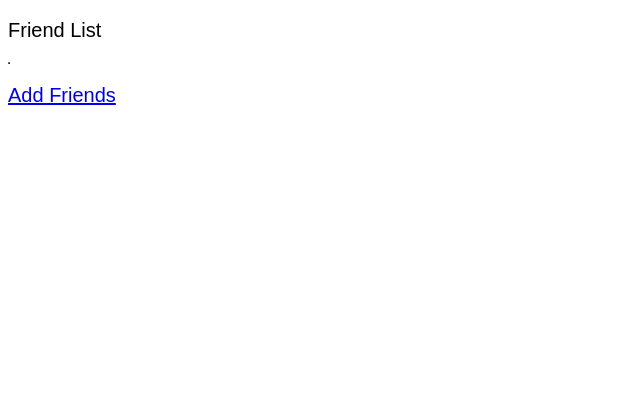
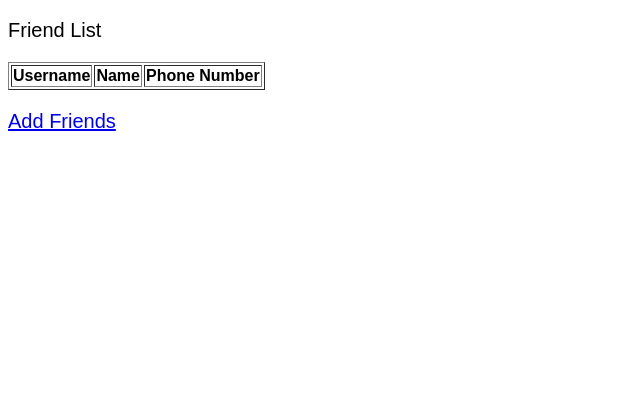
Before and after one commit to mryimings/WeShop, a Flask app: page /viewfriends in a window 1280 px wide. Shown: the part 209-629 px from the top of the page, without its empty margins (0-640 px from the left). Run offline with Flask 2, Linux system fonts and the light colour scheme; the visitor is signed in with stand-in values (Sample User, id 1); data that the repository does not hold is empty; some libraries are stand-ins or nearby versions.

Commit message:
no message

```diff
--- a/templates/FriendList.html
+++ b/templates/FriendList.html
@@ -14,13 +14,16 @@
   <p>Friend List</p>
   <div>
     <table border="1">
-
+     <tr>
+         <td><strong>Username</strong></td>
+         <td><strong>Name</strong></td>
+         <td><strong>Phone Number</strong></td>
+    </tr>
     {% for n in data %}
      <tr>
-         <td><img src="/static/friend.jpg" alt="Friend"></td>
-         <td>{{n.firstname}} {{n.lastname}}</td>
-         <td>{{n.phone}}</td>
-         <td>{{n.email}}</td>
+         <td>{{n[0]}}</td>
+         <td>{{n[1]}} {{n[2]}}</td>
+         <td>{{n[3]}}</td>
     </tr>
     {% endfor %}
    </table>
```
